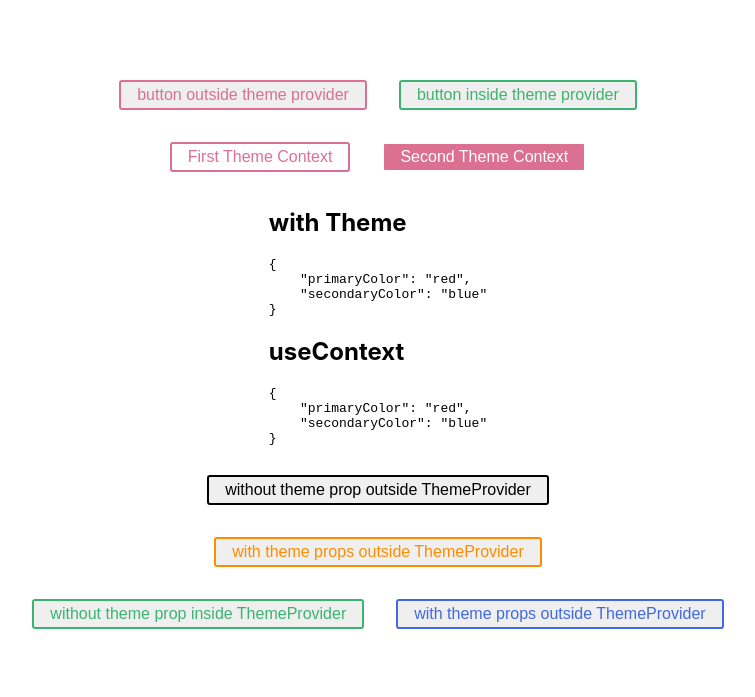
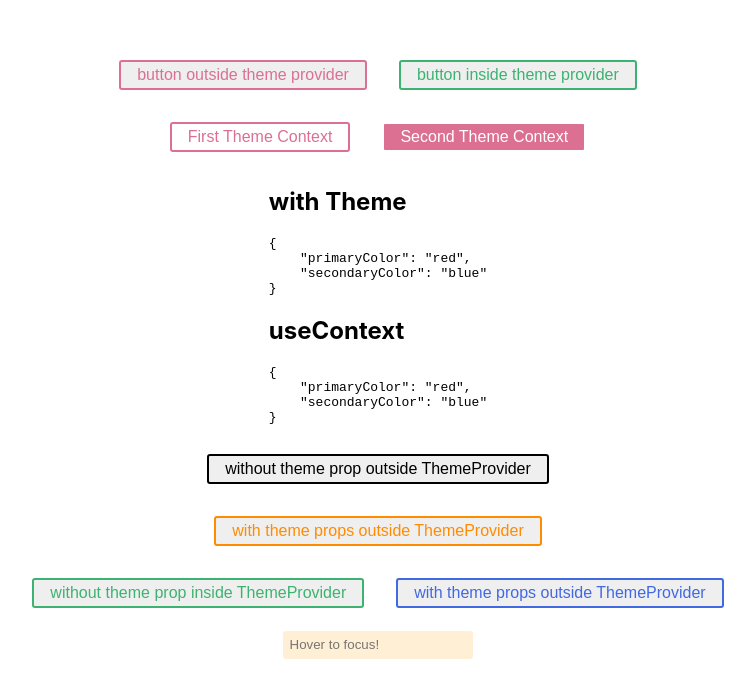
Before and after one commit to nbstsh/styled-components-playground, a React (Create React App) app: page / in a window 1280 px wide. Shown: the part 1739-2436 px from the top of the page, without its empty margins (262-1017 px from the left). Built offline with nearby package versions, Linux system fonts and the light colour scheme.

Commit message:
Use refs with styled-component

```diff
--- a/src/components/advanced/advanced.component.tsx
+++ b/src/components/advanced/advanced.component.tsx
@@ -4,6 +4,7 @@ import Theming from '../theming/theming.component';
 import FunctionTheming from '../function-theming/function-theming.component';
 import GetTheme from '../get-theme/get-theme.component';
 import ThemeProps from '../theme-props/theme-props.component';
+import Refs from '../refs/refs.component';
 
 const Wrapper = styled.div`
 	min-width: 100vw;
@@ -21,6 +22,7 @@ const Advanced = () => {
 			<FunctionTheming />
 			<GetTheme />
 			<ThemeProps />
+			<Refs />
 		</Wrapper>
 	);
 };
--- /dev/null
+++ b/src/components/refs/refs.component.tsx
@@ -0,0 +1,35 @@
+import React, { useRef } from 'react';
+import styled from 'styled-components';
+
+const Input = styled.input`
+	padding: 0.5em;
+	margin: 0.5em;
+	color: palevioletred;
+	background: papayawhip;
+	border: none;
+	border-radius: 3px;
+`;
+
+const Form: React.FC = () => {
+	const inputRef = useRef<HTMLInputElement>(null);
+
+	return (
+		<Input
+			ref={inputRef}
+			placeholder='Hover to focus!'
+			onMouseEnter={() => {
+				inputRef.current && inputRef.current.focus();
+			}}
+		/>
+	);
+};
+
+const Refs = () => {
+	return (
+		<div>
+			<Form />
+		</div>
+	);
+};
+
+export default Refs;
```
